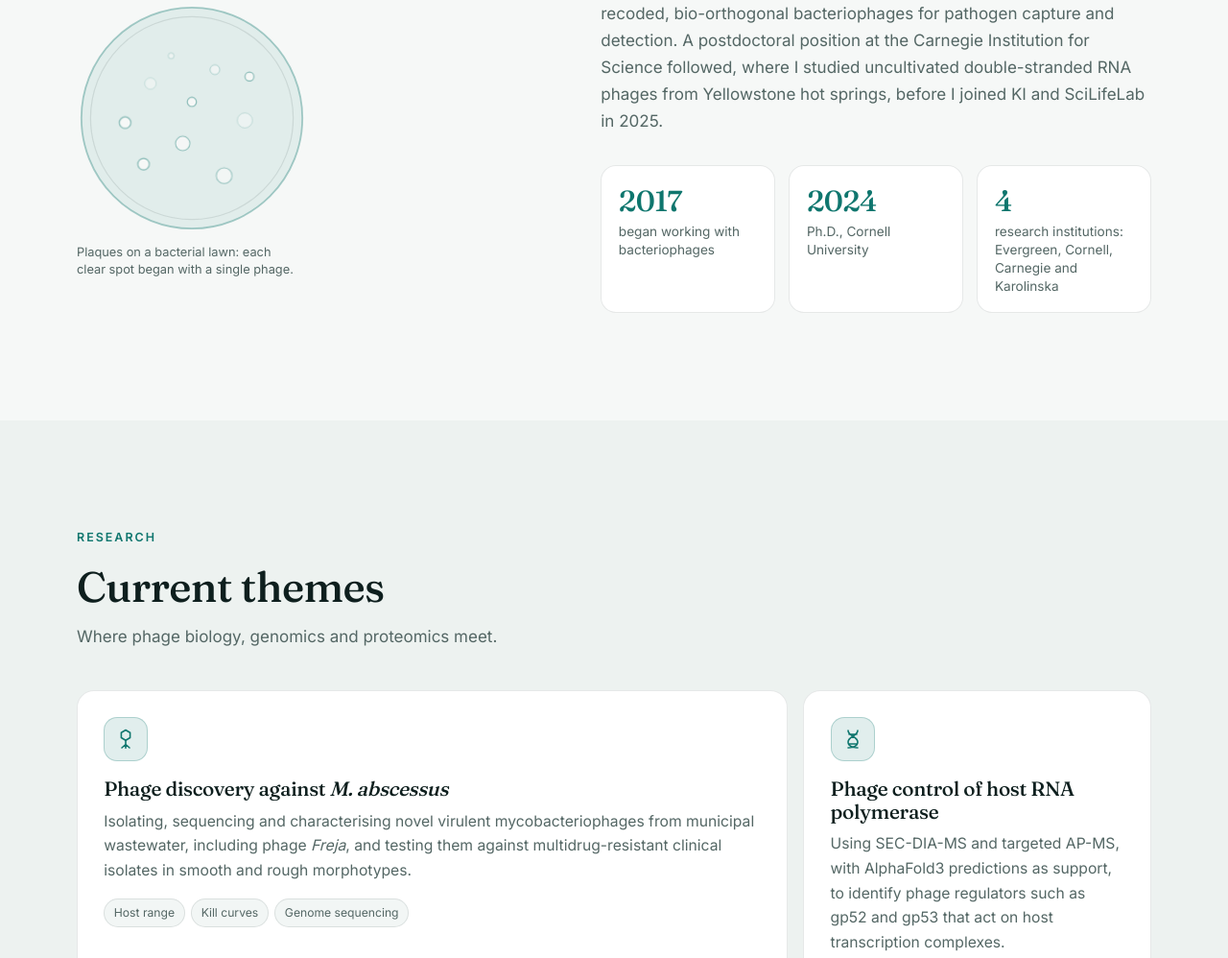
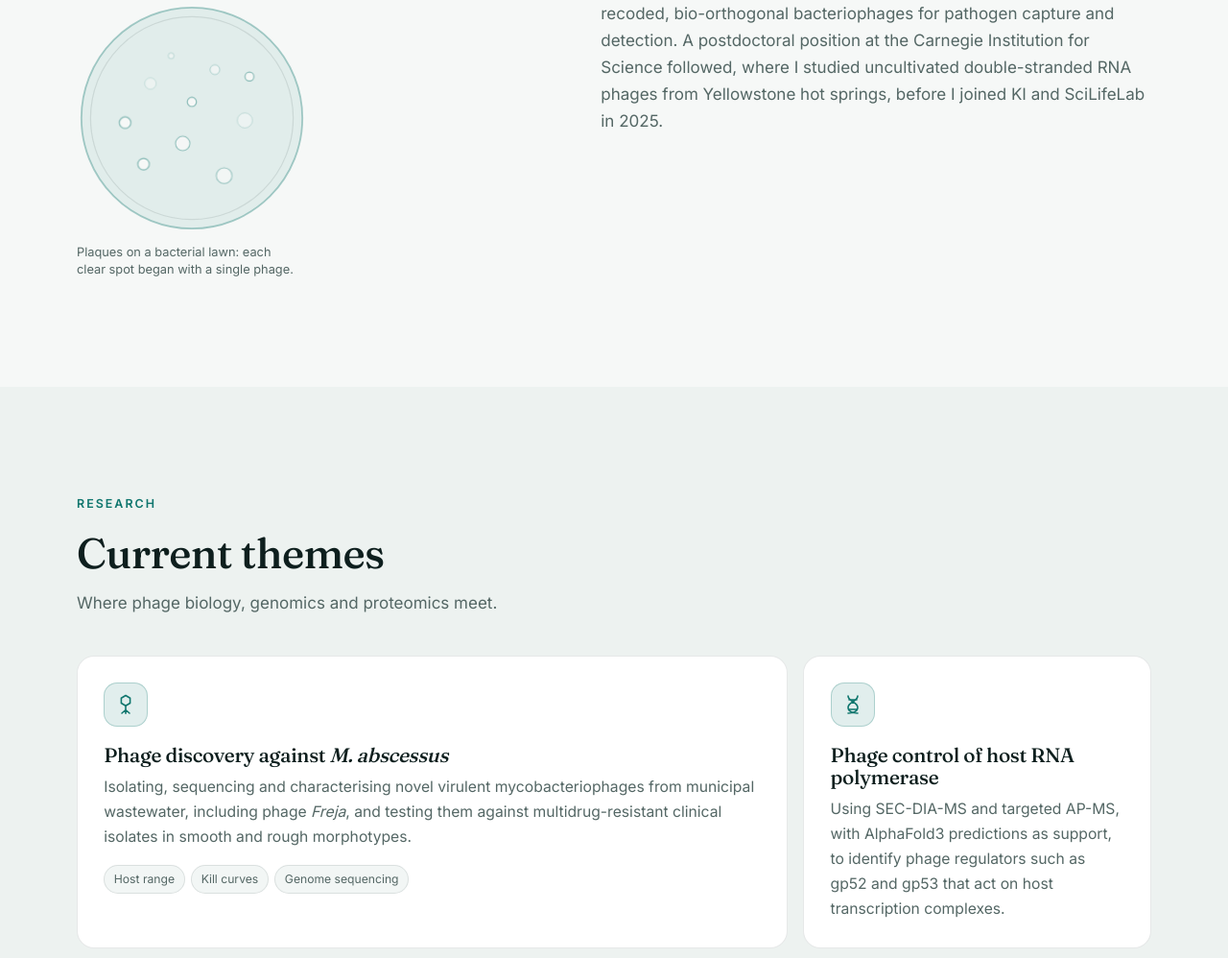
Before and after one commit to drphagefordays/drphagefordays.github.io, a plain HTML site: page index.html in a window 1280 px wide. Shown: the part 1120-2118 px from the top of the page at 96% size. Drawn offline with Linux system fonts and the light colour scheme; animation ran at ten frames a second.

Commit message:
Remove About stat boxes
Co-Authored-By: Claude Sonnet 5.5 <noreply@anthropic.com>

```diff
--- a/index.html
+++ b/index.html
@@ -146,11 +146,6 @@
         <div class="reveal">
           <p>I am a postdoctoral researcher in the Fossati Laboratory, Department of Microbiology, Tumor and Cell Biology, at Karolinska Institutet and SciLifeLab. My experience covers de novo phage genome engineering and high-throughput host–pathogen interaction studies.</p>
           <p>I started working with phages in Betty Kutter's T4 phage lab at The Evergreen State College (2017–2019). I then completed my Ph.D. in Food Science and Microbiology at Cornell University, engineering recoded, bio-orthogonal bacteriophages for pathogen capture and detection. A postdoctoral position at the Carnegie Institution for Science followed, where I studied uncultivated double-stranded RNA phages from Yellowstone hot springs, before I joined KI and SciLifeLab in 2025.</p>
-          <ul class="stats">
-            <li><strong>2017</strong><span>began working with bacteriophages</span></li>
-            <li><strong>2024</strong><span>Ph.D., Cornell University</span></li>
-            <li><strong>4</strong><span>research institutions: Evergreen, Cornell, Carnegie and Karolinska</span></li>
-          </ul>
         </div>
       </div>
     </section>
--- a/styles.css
+++ b/styles.css
@@ -170,10 +170,6 @@ body::after {
 .section-sub { color: var(--muted); margin-top: .8rem; }
 .about-grid { display: grid; grid-template-columns: .9fr 1.1fr; gap: clamp(2rem, 6vw, 5rem); align-items: start; }
 .about-grid p { color: var(--muted); }
-.stats { list-style: none; margin: 2rem 0 0; padding: 0; display: grid; grid-template-columns: repeat(3, 1fr); gap: .9rem; }
-.stats li { padding: 1.1rem; border-radius: 16px; background: var(--surface); border: 1px solid var(--line); }
-.stats strong { display: block; font: 500 1.9rem var(--font-display); color: var(--accent); letter-spacing: -.02em; }
-.stats span { font-size: .85rem; color: var(--muted); line-height: 1.4; display: block; margin-top: .2rem; }
 
 /* ---------- bento cards ---------- */
 .cards { display: grid; grid-template-columns: repeat(6, 1fr); gap: 1rem; }
@@ -387,7 +383,6 @@ body::after {
 @media (max-width: 640px) {
   .cards, .skills, .edu-grid, .beyond { grid-template-columns: 1fr; }
   .skill-group:last-child:nth-child(odd) { grid-column: auto; }
-  .stats { grid-template-columns: 1fr; }
   .pub { grid-template-columns: 1fr; gap: .4rem; }
   .wordmark-text { display: none; }
   .fp1 { display: none; }
```
